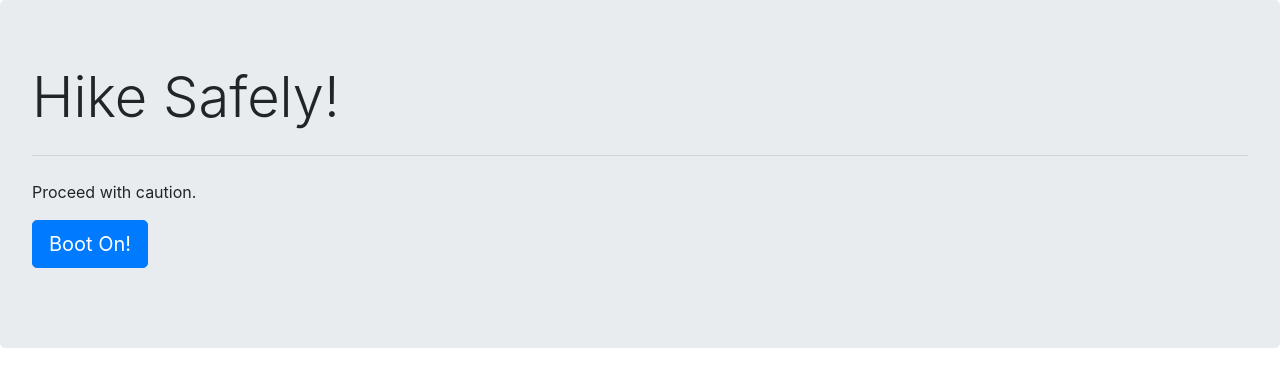
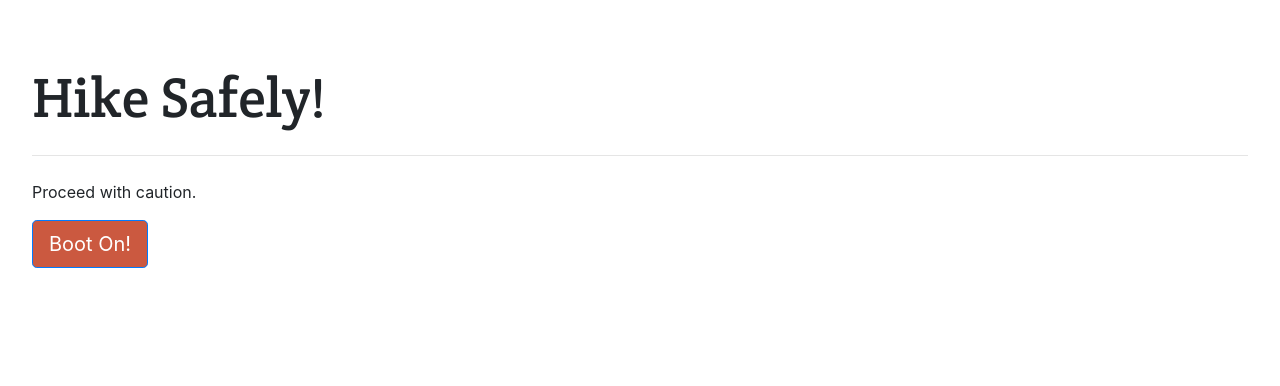
Before and after one commit to Leyni30/Hike-Safely, a plain HTML site: page index.html in a window 1280 px wide. Drawn offline with nearby package versions, Linux system fonts and the light colour scheme.

Commit message:
Initial file structure

```diff
--- a/index.html
+++ b/index.html
@@ -7,6 +7,7 @@
     <script src="https://code.jquery.com/jquery-3.2.1.slim.min.js" integrity="sha384-KJ3o2DKtIkvYIK3UENzmM7KCkRr/rE9/Qpg6aAZGJwFDMVNA/GpGFF93hXpG5KkN" crossorigin="anonymous"></script>
     <script src="https://cdnjs.cloudflare.com/ajax/libs/popper.js/1.12.9/umd/popper.min.js" integrity="sha384-ApNbgh9B+Y1QKtv3Rn7W3mgPxhU9K/ScQsAP7hUibX39j7fakFPskvXusvfa0b4Q" crossorigin="anonymous"></script>
     <script src="https://maxcdn.bootstrapcdn.com/bootstrap/4.0.0/js/bootstrap.min.js" integrity="sha384-JZR6Spejh4U02d8jOt6vLEHfe/JQGiRRSQQxSfFWpi1MquVdAyjUar5+76PVCmYl" crossorigin="anonymous"></script>
+    <link href="https://fonts.googleapis.com/css?family=Crete+Round" rel="stylesheet">
     <link rel="stylesheet" type="text/css" href="style.css">
     <title>Hike Safely</title>
 </head>
--- a/style.css
+++ b/style.css
@@ -0,0 +1,13 @@
+h1 {
+  font-family: 'Crete Round', serif;
+}
+
+.jumbotron {
+  background-color: white
+}
+
+.btn-lg {
+  color: white;
+  background-color: #CB5940
+
+}
```
